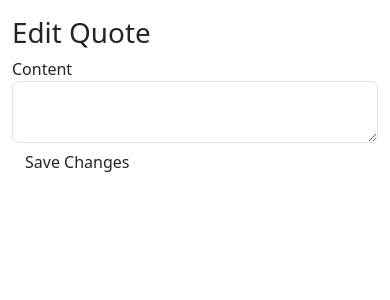
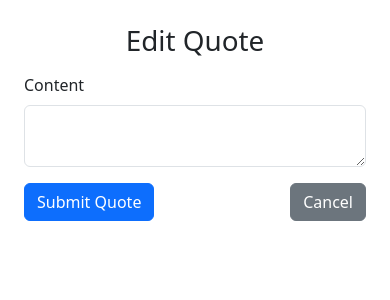
Before and after one commit to CroftsDeveloper/Quote_Diary, a Flask app: template templates/edit_quote_form.html in a window 390 px wide. Shown: the part 56-356 px from the top of the page. Run offline with Flask 3, Linux system fonts and the light colour scheme; the template is opened without the code that fills it: values that come from a table or form of the project are taken from there, others are empty; some libraries are stand-ins or nearby versions.

Commit message:
Revamp Edit Quote Form with Bootstrap and Improved Layout
**Enhanced Form Structure and Styling**:
- Updated the edit quote form with Bootstrap's container, row, and column classes for a more
  responsive and centralized layout.

**Upgraded Heading Presentation**:
- Enhanced the form heading to a centered `<h1>` tag, making it more prominent

**Improved Input Field and Error Display**:
- Applied Bootstrap's `form-control` and `alert alert-danger` classes to input fields and
  error messages

**Accessible and User-Friendly Interface**:
- Incorporated `aria-label` for better accessibility, focusing on making the form
  more intuitive

**Navigation Aids for Enhanced User Flow**:
- Added a cancel button linking back to the dashboard, providing a straightforward option for users to exit the editing process.

```diff
--- a/templates/edit_quote_form.html
+++ b/templates/edit_quote_form.html
@@ -1,20 +1,33 @@
 {% extends 'base.html' %}
 
 {% block content %}
-    <h1>Edit Quote</h1>
-
-    <!-- Edit Quote Form -->
-    <form method="POST" action="{{ url_for('edit_quote', quote_id=quote.id) }}">
-        {{ form.hidden_tag() }}
-        <div class="form-group">
-            {{ form.content.label(class="form-control-label") }}
-            {{ form.content(class="form-control") }}
-            {% if form.content.errors %}
-                <div class="error">{{ form.content.errors[0] }}</div>
-            {% endif %}
+<main class="container mt-4" role="main">
+    <div class="row">
+        <div class="col-lg-8 offset-lg-2">
+            <!-- Enhanced header for the form -->
+            <h1 class="mb-3 text-center">Edit Quote</h1>
+            <!-- Updated form layout for editing a quote -->
+            <form method="POST" action="{{ url_for('edit_quote', quote_id=quote.id) }}" aria-label="Edit Quote Form">
+                {{ form.hidden_tag() }}
+                <!-- Bootstrap styling for quote content input field -->
+                <div class="form-group mb-3">
+                    {{ form.content.label(class="form-label", for="quoteContent") }}
+                    {{ form.content(id="quoteContent", class="form-control") }}
+                    <!-- Bootstrap alert for displaying content field errors -->
+                    {% if form.content.errors %}
+                    <div class="alert alert-danger" role="alert">
+                        {% for error in form.content.errors %}{{ error }}{% endfor %}
+                    </div>
+                    {% endif %}
+                </div>
+                <!-- Submit and cancel buttons with Bootstrap styling -->
+                <div class="d-flex justify-content-between">
+                    {{ form.submit(class="btn btn-primary", aria_label="Update Quote") }}
+                    <a href="{{ url_for('dashboard') }}" class="btn btn-secondary"
+                        aria-label="Cancel and return to Dashboard">Cancel</a>
+                </div>
+            </form>
         </div>
-        <div class="form-group">
-            <button type="submit" class="btn">Save Changes</button>
-        </div>
-    </form>
+    </div>
+</main>
 {% endblock %}
```
